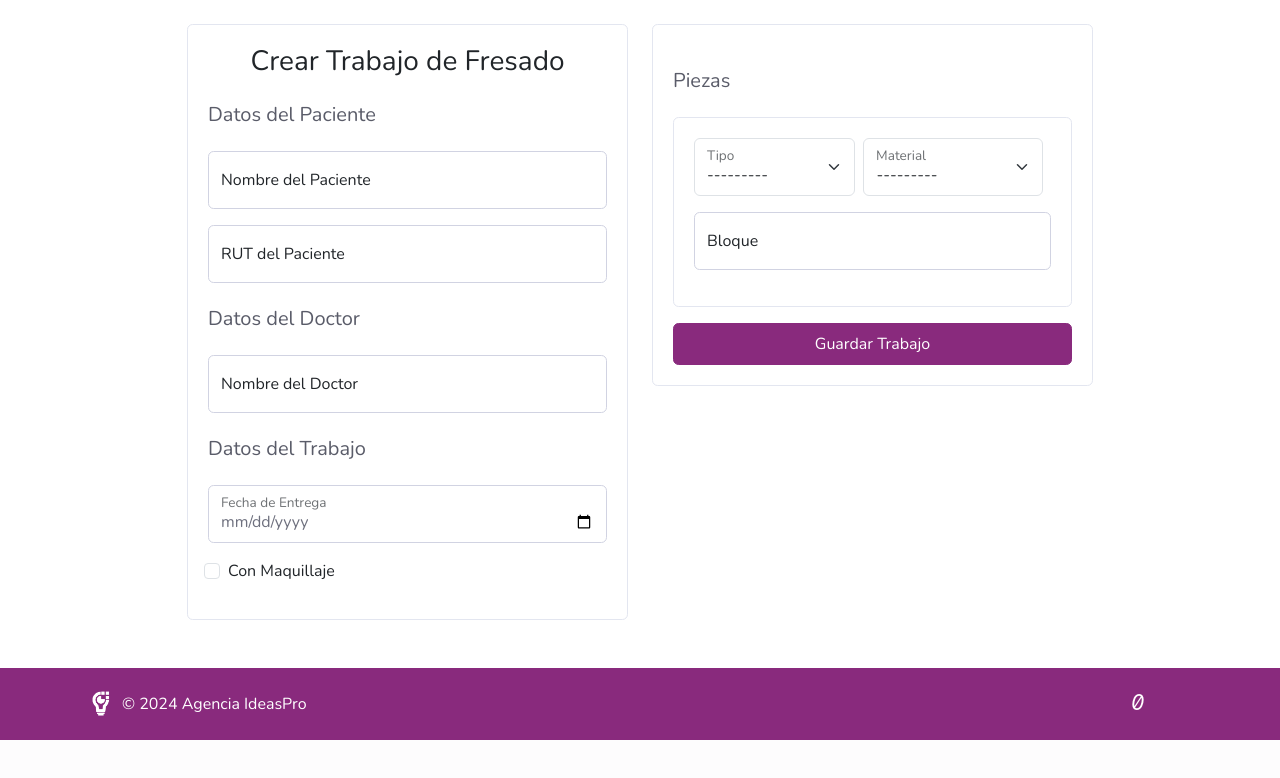
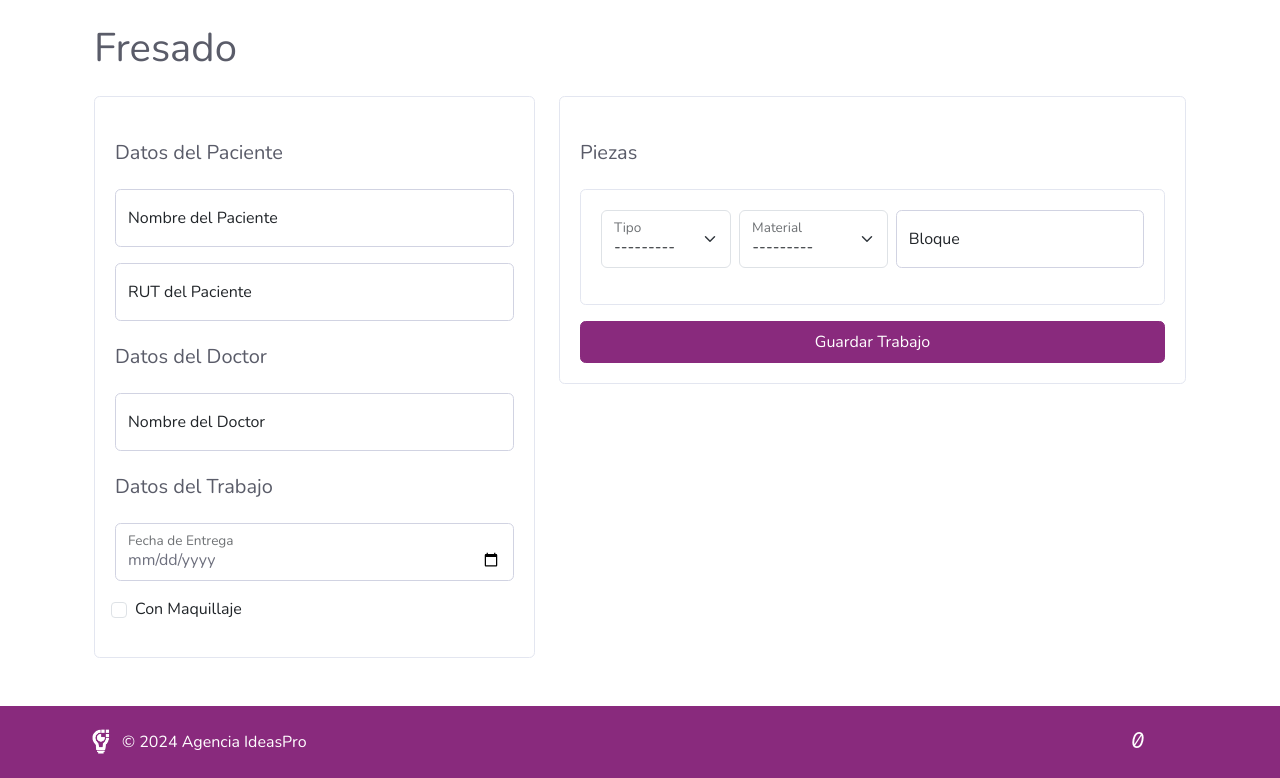
Before and after one commit to Daniher01/tuimagen_lab, a Django app: page /trabajos/crear-trabajo-fresado/ in a window 1280 px wide. Shown: the part 68-846 px from the top of the page. Before the commit the page ends 808 px from the top, so only its background shows below. Run offline with Django 5.2, Linux system fonts and the light colour scheme; some libraries are stand-ins or nearby versions.

Commit message:
se mejora la logica de ingresar fresado

```diff
--- a/app/tuimagen_lab/templates/trabajos/crear_trabajo_fresado.html
+++ b/app/tuimagen_lab/templates/trabajos/crear_trabajo_fresado.html
@@ -5,13 +5,15 @@
 {% block content %}
 <div class="container">
     <div class="row justify-content-center">
-        <div class="col-md-10">
+        <div class="col-md-12">
+            <div class="d-sm-flex align-items-center justify-content-between mb-4">
+                <h1 class="h1 mb-0 text-gray-800">Fresado</h1>
+            </div>
             <div class="row">
                 <!-- Tarjeta para Datos del Paciente, Doctor y Trabajo -->
-                <div class="col-md-6">
+                <div class="col-md-5">
                     <div class="card mb-4">
                         <div class="card-body">
-                            <h2 class="h3 mb-3 fw-normal text-center">Crear Trabajo de Fresado</h2>
                             <form method="post" class="needs-validation" novalidate>
                                 {% csrf_token %}
                                 <h4 class="h5 my-4 text-gray-800">Datos del Paciente</h4>
@@ -60,7 +62,7 @@
                 </div>
 
                 <!-- Tarjeta para Piezas -->
-                <div class="col-md-6">
+                <div class="col-md-7">
                     <div class="card mb-4">
                         <div class="card-body">
                             <h4 class="h5 my-4 text-gray-800">Piezas</h4>
```
